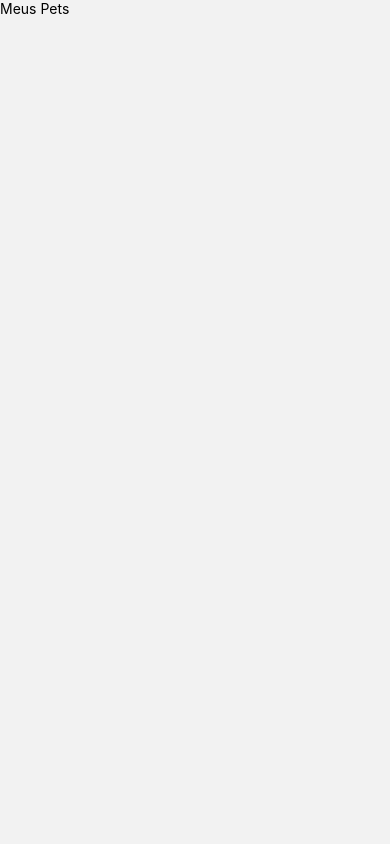
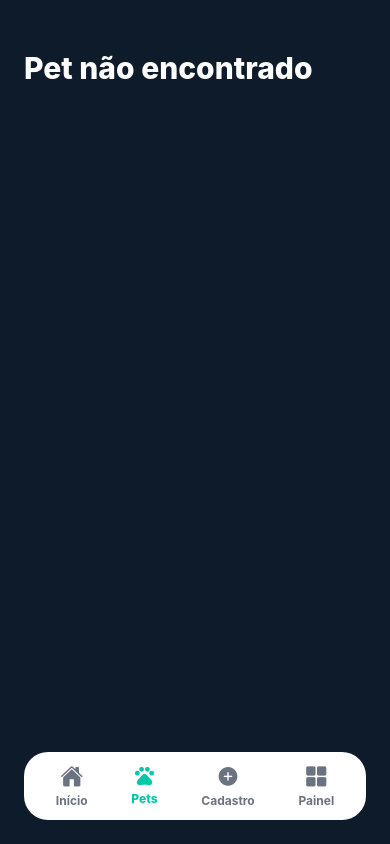
Before and after one commit to Canadas7/PetOs-Mobile-application-development, a React Native app: screen /PetDetails in a window 390 px wide. Built offline with nearby package versions, Linux system fonts and the light colour scheme.

Commit message:
feat: adiciona exclusao de pets, ajuste na lista de pets e adicionando imagem do pet no cadastro.

```diff
--- a/package.json
+++ b/package.json
@@ -14,6 +14,7 @@
     "@react-navigation/native": "^7.2.4",
     "@react-navigation/native-stack": "^7.15.1",
     "expo": "~54.0.33",
+    "expo-image-picker": "~17.0.11",
     "expo-status-bar": "~3.0.9",
     "react": "19.1.0",
     "react-dom": "19.1.0",
--- a/src/screens/PetDetailsScreen.tsx
+++ b/src/screens/PetDetailsScreen.tsx
@@ -1,9 +1,122 @@
-import { View, Text } from "react-native";
+import { View, Text, StyleSheet } from "react-native";
+import { Ionicons, MaterialIcons } from "@expo/vector-icons";
 
-export default function PetDetailsScreen() {
+import colors from "../styles/colors";
+import BottomNavigation from "../components/BottomNavigation";
+
+export default function PetDetailsScreen({ route, navigation }: any) {
+  const pet = route.params?.pet;
+
+  if (!pet) {
+    return (
+      <View style={styles.container}>
+        <Text style={styles.title}>Pet não encontrado</Text>
+
+        <BottomNavigation navigation={navigation} current="PetsList" />
+      </View>
+    );
+  }
+
   return (
-    <View>
-      <Text>Meus Pets</Text>
+    <View style={styles.container}>
+      <Text style={styles.title}>Detalhes do Pet</Text>
+
+      <View style={styles.card}>
+        <View style={styles.iconBox}>
+          <MaterialIcons name="pets" size={54} color={colors.teal} />
+        </View>
+
+        <Text style={styles.petName}>{pet.name}</Text>
+
+        <View style={styles.infoRow}>
+          <MaterialIcons name="pets" size={22} color={colors.teal} />
+          <Text style={styles.infoText}>Espécie: {pet.species}</Text>
+        </View>
+
+        <View style={styles.infoRow}>
+          <Ionicons name="paw" size={22} color={colors.teal} />
+          <Text style={styles.infoText}>Raça: {pet.breed}</Text>
+        </View>
+
+        <View style={styles.infoRow}>
+          <Ionicons name="calendar-outline" size={22} color={colors.teal} />
+          <Text style={styles.infoText}>Idade: {pet.age}</Text>
+        </View>
+      </View>
+
+      <View style={styles.historyCard}>
+        <Text style={styles.sectionTitle}>Histórico de Saúde</Text>
+        <Text style={styles.historyText}>• Próxima vacina: 20 Jun</Text>
+        <Text style={styles.historyText}>• Consulta de rotina pendente</Text>
+        <Text style={styles.historyText}>• Acompanhamento geral ativo</Text>
+      </View>
+
+      <BottomNavigation navigation={navigation} current="PetsList" />
     </View>
   );
 }
+
+const styles = StyleSheet.create({
+  container: {
+    flex: 1,
+    backgroundColor: colors.primary,
+    padding: 24,
+    paddingTop: 50,
+  },
+  title: {
+    color: colors.white,
+    fontSize: 30,
+    fontWeight: "800",
+    marginBottom: 24,
+  },
+  card: {
+    backgroundColor: colors.white,
+    borderRadius: 24,
+    padding: 24,
+    alignItems: "center",
+  },
+  iconBox: {
+    width: 96,
+    height: 96,
+    borderRadius: 48,
+    backgroundColor: colors.mint,
+    alignItems: "center",
+    justifyContent: "center",
+    marginBottom: 16,
+  },
+  petName: {
+    color: colors.primary,
+    fontSize: 32,
+    fontWeight: "800",
+    marginBottom: 22,
+  },
+  infoRow: {
+    width: "100%",
+    flexDirection: "row",
+    alignItems: "center",
+    gap: 10,
+    marginBottom: 14,
+  },
+  infoText: {
+    color: colors.primary,
+    fontSize: 16,
+    fontWeight: "600",
+  },
+  historyCard: {
+    backgroundColor: colors.mint,
+    borderRadius: 20,
+    padding: 18,
+    marginTop: 18,
+  },
+  sectionTitle: {
+    color: colors.primary,
+    fontSize: 18,
+    fontWeight: "800",
+    marginBottom: 10,
+  },
+  historyText: {
+    color: colors.primary,
+    fontSize: 14,
+    marginBottom: 6,
+  },
+});
--- a/src/screens/PetRegisterScreen.tsx
+++ b/src/screens/PetRegisterScreen.tsx
@@ -1,3 +1,4 @@
+import BottomNavigation from "../components/BottomNavigation";
 import { useState } from "react";
 import {
   View,
@@ -5,7 +6,10 @@ import {
   TextInput,
   TouchableOpacity,
   StyleSheet,
+  Image,
 } from "react-native";
+
+import * as ImagePicker from "expo-image-picker";
 
 import colors from "../styles/colors";
 import { savePet } from "../storage/petStorage";
@@ -15,14 +19,27 @@ export default function PetRegisterScreen({ navigation }: any) {
   const [species, setSpecies] = useState("");
   const [breed, setBreed] = useState("");
   const [age, setAge] = useState("");
+  const [imageUri, setImageUri] = useState("");
+
+  async function handlePickImage() {
+    const result = await ImagePicker.launchImageLibraryAsync({
+      mediaTypes: ["images"],
+      allowsEditing: true,
+      aspect: [1, 1],
+      quality: 1,
+    });
+
+    if (!result.canceled) {
+      setImageUri(result.assets[0].uri);
+    }
+  }
 
   async function handleSavePet() {
     if (!name || !species || !breed || !age) {
       return;
     }
 
-    const formattedAge =
-      Number(age) === 1 ? "1 ano" : `${age} anos`;
+    const formattedAge = Number(age) === 1 ? "1 ano" : `${age} anos`;
 
     const newPet = {
       id: String(Date.now()),
@@ -30,6 +47,7 @@ export default function PetRegisterScreen({ navigation }: any) {
       species,
       breed,
       age: formattedAge,
+      imageUri,
     };
 
     await savePet(newPet);
@@ -70,15 +88,23 @@ export default function PetRegisterScreen({ navigation }: any) {
         placeholder="Idade"
         placeholderTextColor={colors.gray}
         value={age}
-        onChangeText={(text) =>
-          setAge(text.replace(/[^0-9]/g, ""))
-        }
+        onChangeText={(text) => setAge(text.replace(/[^0-9]/g, ""))}
         keyboardType="numeric"
       />
+
+      <TouchableOpacity style={styles.imageButton} onPress={handlePickImage}>
+        <Text style={styles.imageButtonText}>Escolher foto do pet</Text>
+      </TouchableOpacity>
+
+      {imageUri ? (
+        <Image source={{ uri: imageUri }} style={styles.previewImage} />
+      ) : null}
 
       <TouchableOpacity style={styles.button} onPress={handleSavePet}>
         <Text style={styles.buttonText}>Salvar Pet</Text>
       </TouchableOpacity>
+
+      <BottomNavigation navigation={navigation} current="PetRegister" />
     </View>
   );
 }
@@ -103,6 +129,24 @@ const styles = StyleSheet.create({
     fontSize: 16,
     marginBottom: 16,
   },
+  imageButton: {
+    backgroundColor: colors.white,
+    padding: 16,
+    borderRadius: 16,
+    alignItems: "center",
+    marginBottom: 18,
+  },
+  imageButtonText: {
+    color: colors.primary,
+    fontWeight: "700",
+  },
+  previewImage: {
+    width: 110,
+    height: 110,
+    borderRadius: 55,
+    alignSelf: "center",
+    marginBottom: 18,
+  },
   button: {
     backgroundColor: colors.teal,
     padding: 16,
--- a/src/screens/PetsListScreen.tsx
+++ b/src/screens/PetsListScreen.tsx
@@ -10,7 +10,7 @@ import {
 
 import colors from "../styles/colors";
 
-import { getPets } from "../storage/petStorage";
+import { getPets, deletePet } from "../storage/petStorage";
 import { Pet } from "../types/Pet";
 
 export default function PetsListScreen({ navigation }: any) {
@@ -25,15 +25,18 @@ export default function PetsListScreen({ navigation }: any) {
     setPets(storedPets);
   }
 
+  async function handleDeletePet(id: string) {
+    await deletePet(id);
+    loadPets();
+  }
+
   return (
     <View style={styles.container}>
       <Text style={styles.title}>Meus Pets</Text>
 
       {pets.length === 0 ? (
         <View style={styles.emptyContainer}>
-          <Text style={styles.emptyText}>
-            Nenhum pet cadastrado ainda.
-          </Text>
+          <Text style={styles.emptyText}>Nenhum pet cadastrado ainda.</Text>
 
           <TouchableOpacity
             style={styles.button}
@@ -47,8 +50,8 @@ export default function PetsListScreen({ navigation }: any) {
           data={pets}
           keyExtractor={(item) => item.id}
           renderItem={({ item }) => (
+            <View style={styles.petCard}>
               <TouchableOpacity
-              style={styles.petCard}
                 onPress={() =>
                   navigation.navigate("PetDetails", {
                     pet: item,
@@ -63,15 +66,19 @@ export default function PetsListScreen({ navigation }: any) {
 
                 <Text style={styles.petAge}>{item.age}</Text>
               </TouchableOpacity>
+
+              <TouchableOpacity
+                style={styles.deleteButton}
+                onPress={() => handleDeletePet(item.id)}
+              >
+                <Text style={styles.deleteButtonText}>Excluir</Text>
+              </TouchableOpacity>
+            </View>
           )}
         />
       )}
 
-       <BottomNavigation
-        navigation={navigation}
-        current="PetsList"
-      />git checkout -b feat/bottom-navigation
-
+      <BottomNavigation navigation={navigation} current="PetsList" />
     </View>
   );
 }
@@ -132,4 +139,15 @@ const styles = StyleSheet.create({
     marginTop: 10,
     fontWeight: "700",
   },
+  deleteButton: {
+    backgroundColor: colors.danger,
+    padding: 10,
+    borderRadius: 12,
+    marginTop: 14,
+    alignItems: "center",
+  },
+  deleteButtonText: {
+    color: colors.white,
+    fontWeight: "800",
+  },
 });
--- a/src/storage/petStorage.ts
+++ b/src/storage/petStorage.ts
@@ -20,3 +20,15 @@ export async function getPets(): Promise<Pet[]> {
 
   return JSON.parse(data);
 }
+
+export async function deletePet(id: string) {
+  const storedPets = await getPets();
+
+  const updatedPets = storedPets.filter((pet) => pet.id !== id);
+
+  await AsyncStorage.setItem(PETS_KEY, JSON.stringify(updatedPets));
+}
+
+export async function clearPets() {
+  await AsyncStorage.removeItem(PETS_KEY);
+}
--- a/src/types/Pet.ts
+++ b/src/types/Pet.ts
@@ -4,4 +4,5 @@ export type Pet = {
   species: string;
   breed: string;
   age: string;
+  imageUri?: string;
 };
```
Also changed, not shown: 1 other file (tests, documents, lock files or other folders). Lines whose indentation alone changed are shown as unchanged.
